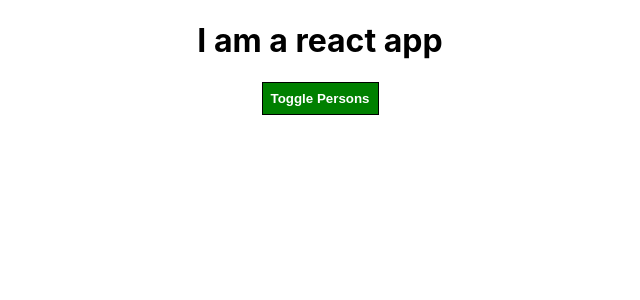
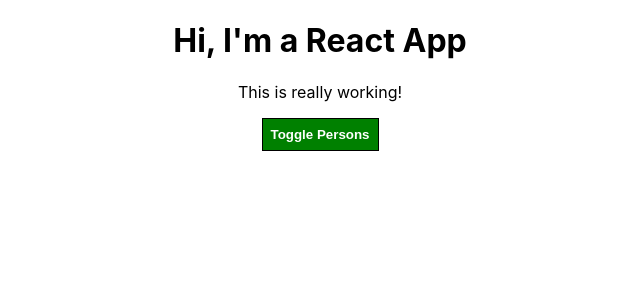
Before and after one commit to nazmulb/react.js, a React (Create React App) app in the folder learning/myapp/: page / in a window 1280 px wide. Shown: the top 300 px of the page, without its empty margins (320-960 px from the left). Built offline with nearby package versions, Linux system fonts and the light colour scheme.

Commit message:
added codes

```diff
--- a/learning/myapp/src/App.css
+++ b/learning/myapp/src/App.css
@@ -1,3 +1,11 @@
 .App {
   text-align: center;
 }
+
+.red {
+  color: #FF0000;
+}
+
+.bold {
+  font-weight: 600;
+}
--- a/learning/myapp/src/App.js
+++ b/learning/myapp/src/App.js
@@ -68,9 +68,19 @@
       style.backgroundColor = "#FF0000";
     }
 
+    const classes = [];
+
+    if (this.state.persons.length <= 2) {
+      classes.push("red");
+    }
+    if (this.state.persons.length <= 1) {
+      classes.push("bold");
+    }
+
     return (
       <div className="App">
-        <h1>I am a react app</h1>
+        <h1>Hi, I'm a React App</h1>
+        <p className={classes.join(" ")}>This is really working!</p>
         <button style={style} onClick={this.toggleHandler}>
           Toggle Persons
         </button>
```
